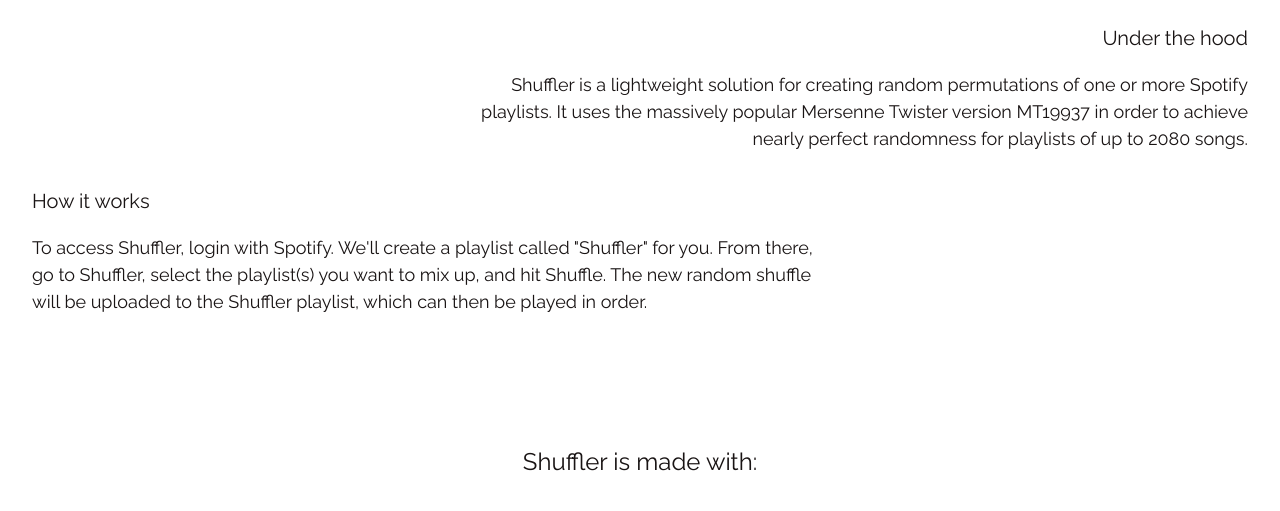
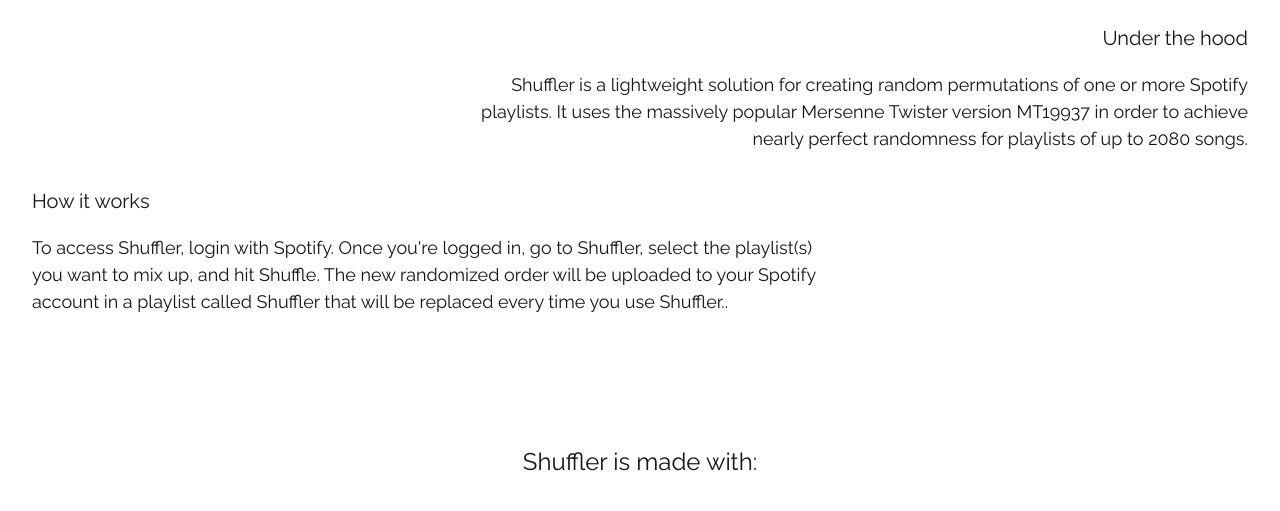
Before and after one commit to Optidox/SpotifyShuffler, a Flask app: page / in a window 1280 px wide. Shown: the part 716-1227 px from the top of the page. Run offline with Flask 2, Linux system fonts and the light colour scheme; some libraries are stand-ins or nearby versions.

Commit message:
Ineractive UI Added to Shuffler

```diff
--- a/app/routes.py
+++ b/app/routes.py
@@ -59,6 +59,7 @@ def shuffler():
     if shuffler_form.validate_on_submit():
         selected_playlists = [playlist for playlist in playlists if playlist.playlist_id in shuffler_form.playlists.data]
         make_shuffled_playlist(selected_playlists)
+        flash(f'Playlist{"" if len(selected_playlists) is 1 else "s"} shuffled successfully. Check your Spotify account for a playlist named Shuffler.')
     return render_template('shuffler.html', shuffler_form=shuffler_form, user=g.current_user)
 
 
--- a/app/static/style.css
+++ b/app/static/style.css
@@ -139,6 +139,7 @@ ul.ks-cboxtags li input[type="checkbox"]:checked + label {
 ul.ks-cboxtags li input[type="checkbox"] {
     display: absolute;
 }
+
 ul.ks-cboxtags li input[type="checkbox"] {
     position: absolute;
     opacity: 0;
--- a/app/templates/index.html
+++ b/app/templates/index.html
@@ -29,8 +29,8 @@
   <div class="w3-row">
     <div class="w3-twothird w3-container">
       <p><h4>How it works</h4></p>
-      <p class="w3-large">To access Shuffler, login with Spotify. We'll create a playlist called "Shuffler" for you. From there, go to Shuffler, select the playlist(s) you want to mix up, and hit Shuffle.
-        The new random shuffle will be uploaded to the Shuffler playlist, which can then be played in order.</p>
+      <p class="w3-large">To access Shuffler, login with Spotify. Once you're logged in, go to Shuffler, select the playlist(s) you want to mix up, and hit Shuffle.
+        The new randomized order will be uploaded to your Spotify account in a playlist called Shuffler that will be replaced every time you use Shuffler..</p>
     </div>
   </div>
 </div>
```
Also changed, not shown: app/templates/shuffler.html (+10 -0 lines).
